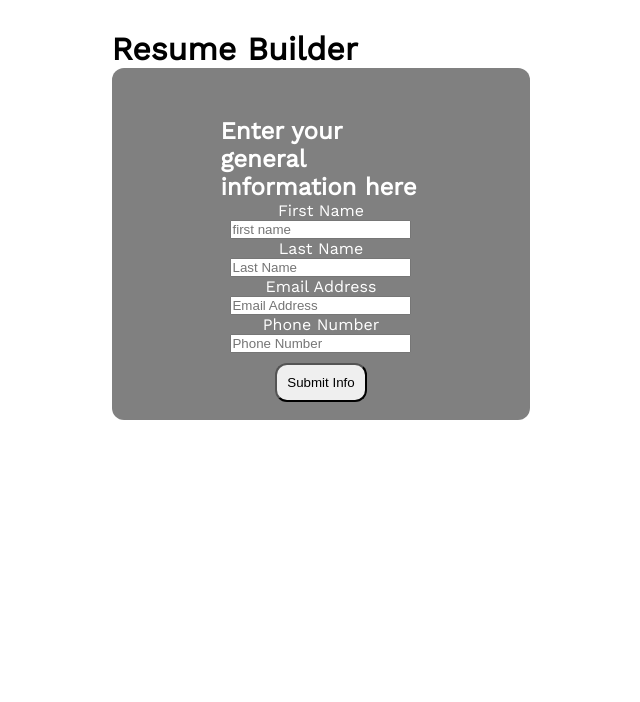
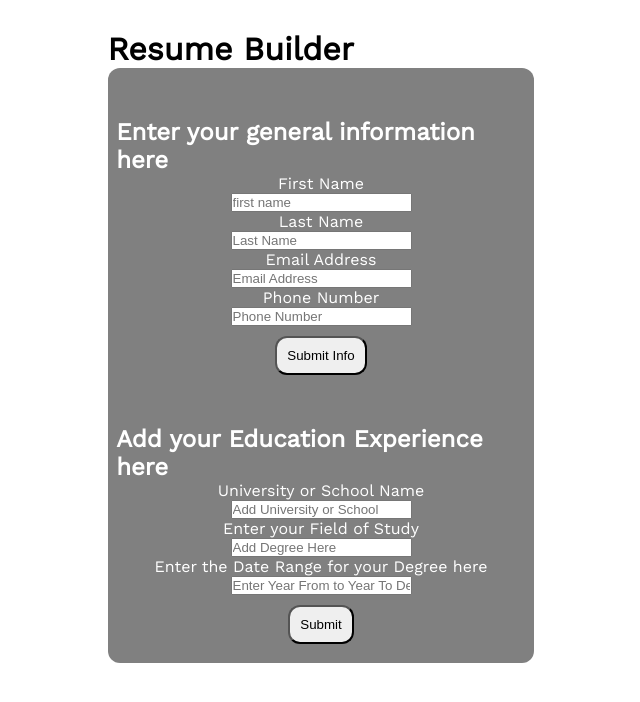
Before and after one commit to CarlosElizalde98/cv-project, a React (Create React App) app: page / in a window 1280 px wide. Shown: the top 702 px of the page, without its empty margins (319-959 px from the left). Built offline with nearby package versions, Linux system fonts and the light colour scheme.

Commit message:
Added Education.js file and made style changes

```diff
--- a/src/App.css
+++ b/src/App.css
@@ -32,7 +32,7 @@ body {
   margin-top: 10%;
   display: flex;
   flex-direction: column;
-  max-width: 50%;
+
   align-items: center;
 }
 
--- a/src/App.js
+++ b/src/App.js
@@ -1,5 +1,6 @@
 import React, { Component } from 'react';
 import General from "./components/General";
+import Education from "./components/Education"
 
 import './App.css';
 class App extends Component{
@@ -22,12 +23,14 @@ class App extends Component{
         const { input, generalInfo, education, jobExp} = this.state
 
         const generalInformation = {input, generalInfo}
+        const educationInformation = {input, education}
 
         return(
             <div className="container">
                 <h1 className="title">Resume Builder</h1>
                 <div className="general-info">
                     <General generalInfo = {generalInformation} />
+                    <Education eduInfo = {educationInformation} />
                 </div>
             </div>
         );
--- /dev/null
+++ b/src/components/Education.js
@@ -0,0 +1,19 @@
+import React from 'react'
+
+const Education = (props) => {
+
+    return (
+        <form className="general">
+            <h2>Add your Education Experience here</h2>
+            <label htmlFor='University'>University or School Name</label>
+            <input type="text" id="school-name" placeholder="Add University or School" />
+            <label htmlFor="Degree">Enter your Field of Study</label>
+            <input type="text" id="study" placeholder='Add Degree Here' />
+            <label htmlFor="Date">Enter the Date Range for your Degree here</label>
+            <input type="text" id="date-range" placeholder="Enter Year From to Year To Degree Completion" />
+            <button type="submit" className="submit">Submit</button>
+        </form>
+    );
+}
+
+export default Education;
```
